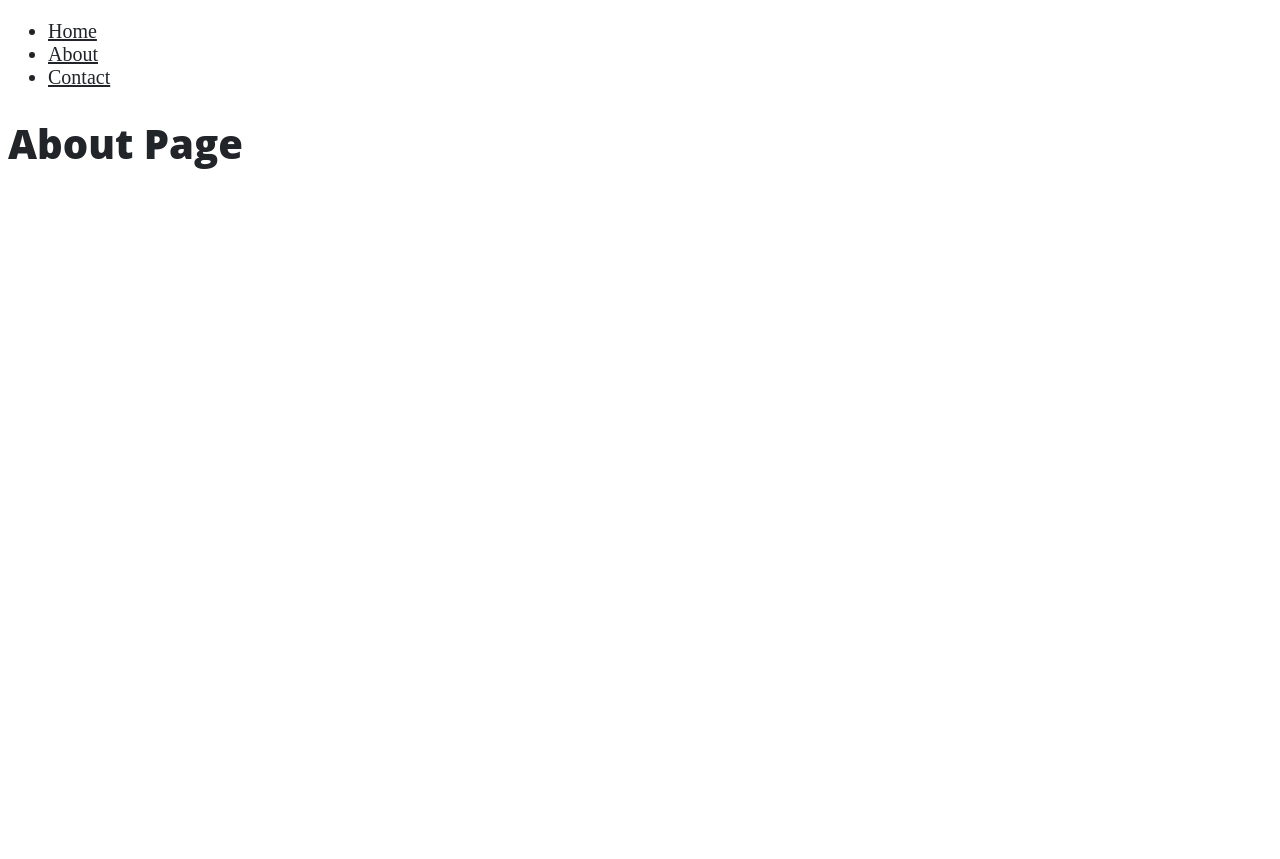
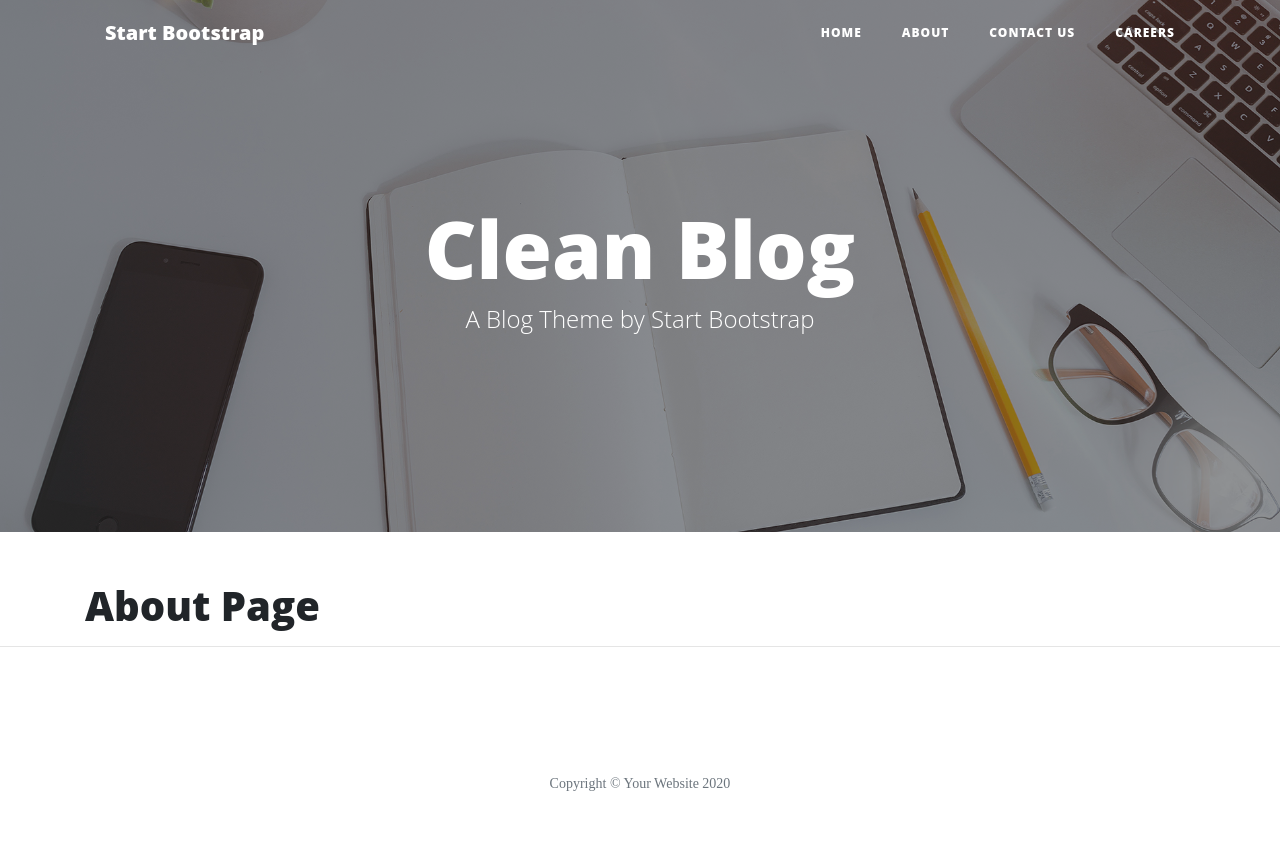
Before and after one commit to NickSpriggs/thorin-flask, a Flask app: page /about in a window 1280 px wide. Before the commit the page ends 169 px from the top, so only its background shows below. Run offline with Flask 2, Linux system fonts and the light colour scheme; some libraries are stand-ins or nearby versions.

Commit message:
Update again

```diff
--- a/run.py
+++ b/run.py
@@ -20,6 +20,10 @@ def contact():
     return render_template("contact.html")
 
 
+@app.route("/careers")
+def careers():
+    return render_template("careers.html")
+
 if __name__ == "__main__":
     app.run(
         host=os.environ.get("IP", "0.0.0.0"),
--- a/templates/base_template.html
+++ b/templates/base_template.html
@@ -3,21 +3,107 @@
 <head>
     <meta charset="UTF-8">
     <meta name="viewport" content="width=device-width, initial-scale=1.0">
+    <link rel="stylesheet" href="{{ url_for('static', filename='vendor/bootstrap/css/bootstrap.min.css')}}">
     <link rel="stylesheet" href="{{ url_for('static', filename='css/clean-blog.min.css')}}">
     <title>Hello Flask</title>
 </head>
 <body>
 
-    <nav class="navbar">
-        <ul>
-            <li><a href="{{ url_for('index')}}">Home</a></li>
-            <li><a href="{{ url_for('about')}}">About</a></li>
-            <li><a href="{{ url_for('contact')}}">Contact</a></li>
-        </ul>
-    </nav>
+	<nav class="navbar navbar-expand-lg navbar-light fixed-top" id="mainNav">
+		<div class="container">
+			<a class="navbar-brand" href="{{ url_for('index') }}">Start Bootstrap</a>
+			<button class="navbar-toggler navbar-toggler-right" type="button" data-toggle="collapse" data-target="#navbarResponsive" aria-controls="navbarResponsive" aria-expanded="false" aria-label="Toggle navigation">
+	        Menu
+	        <i class="fas fa-bars"></i>
+	      </button>
+			<div class="collapse navbar-collapse" id="navbarResponsive">
+				<ul class="navbar-nav ml-auto">
+					<li class="nav-item">
+						<a class="nav-link" href="{{ url_for('index') }}">Home</a>
+					</li>
+					<li class="nav-item">
+						<a class="nav-link" href="{{ url_for('about') }}">About</a>
+					</li>
+					<li class="nav-item">
+						<a class="nav-link" href="{{ url_for('contact') }}">Contact Us</a>
+					</li>
+					<li class="nav-item">
+						<a class="nav-link" href="{{ url_for('careers') }}">Careers</a>
+					</li>
+				</ul>
+			</div>
+		</div>
+	</nav>
 
-    {% block content %}
-    {% endblock %}
+	<!-- Page Header -->
+	<header class="masthead" style="background-image: url('{{ url_for('static', filename='img/home-bg.jpg') }}')">
+		<div class="overlay"></div>
+		<div class="container">
+			<div class="row">
+				<div class="col-lg-8 col-md-10 mx-auto">
+					<div class="site-heading">
+						<h1>Clean Blog</h1>
+						<span class="subheading">A Blog Theme by Start Bootstrap</span>
+					</div>
+				</div>
+			</div>
+		</div>
+	</header>
+
+	<!-- Main Content -->
+	<div class="container">
+
+        {% block content %}
+        {% endblock %}
+
+	</div>
+
+	<hr>
+
+	<!-- Footer -->
+	<footer>
+		<div class="container">
+			<div class="row">
+				<div class="col-lg-8 col-md-10 mx-auto">
+					<ul class="list-inline text-center">
+						<li class="list-inline-item">
+							<a href="#">
+								<span class="fa-stack fa-lg">
+	                  <i class="fas fa-circle fa-stack-2x"></i>
+	                  <i class="fab fa-twitter fa-stack-1x fa-inverse"></i>
+	                </span>
+							</a>
+						</li>
+						<li class="list-inline-item">
+							<a href="#">
+								<span class="fa-stack fa-lg">
+	                  <i class="fas fa-circle fa-stack-2x"></i>
+	                  <i class="fab fa-facebook-f fa-stack-1x fa-inverse"></i>
+	                </span>
+							</a>
+						</li>
+						<li class="list-inline-item">
+							<a href="#">
+								<span class="fa-stack fa-lg">
+	                  <i class="fas fa-circle fa-stack-2x"></i>
+	                  <i class="fab fa-github fa-stack-1x fa-inverse"></i>
+	                </span>
+							</a>
+						</li>
+					</ul>
+					<p class="copyright text-muted">Copyright &copy; Your Website 2020</p>
+				</div>
+			</div>
+		</div>
+	</footer>
+
+	<!-- Bootstrap core JavaScript -->
+	<script src="{{ url_for('static', filename='vendor/jquery/jquery.min.js') }}"></script>
+	<script src="{{ url_for('static', filename='vendor/bootstrap/js/bootstrap.bundle.min.js') }}"></script>
+
+	<!-- Custom scripts for this template -->
+	<script src="{{ url_for('static', filename='js/clean-blog.min.js') }}"></script>
+
 
 </body>
 </html>
--- /dev/null
+++ b/templates/careers.html
@@ -0,0 +1,4 @@
+{% extends "base_template.html" %}
+{% block content %}
+    <h1>Career Page</h1>
+{% endblock %}
```
